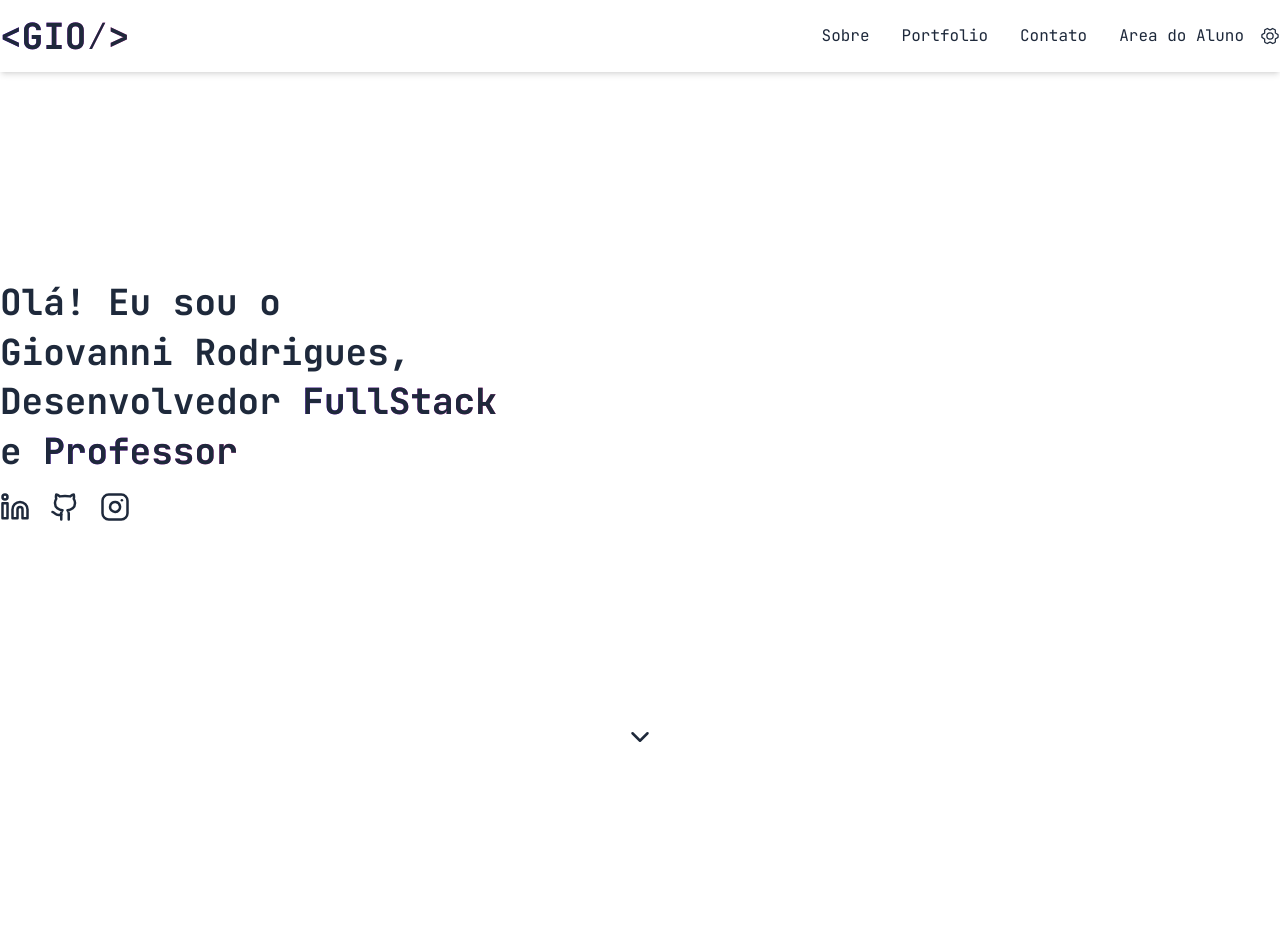
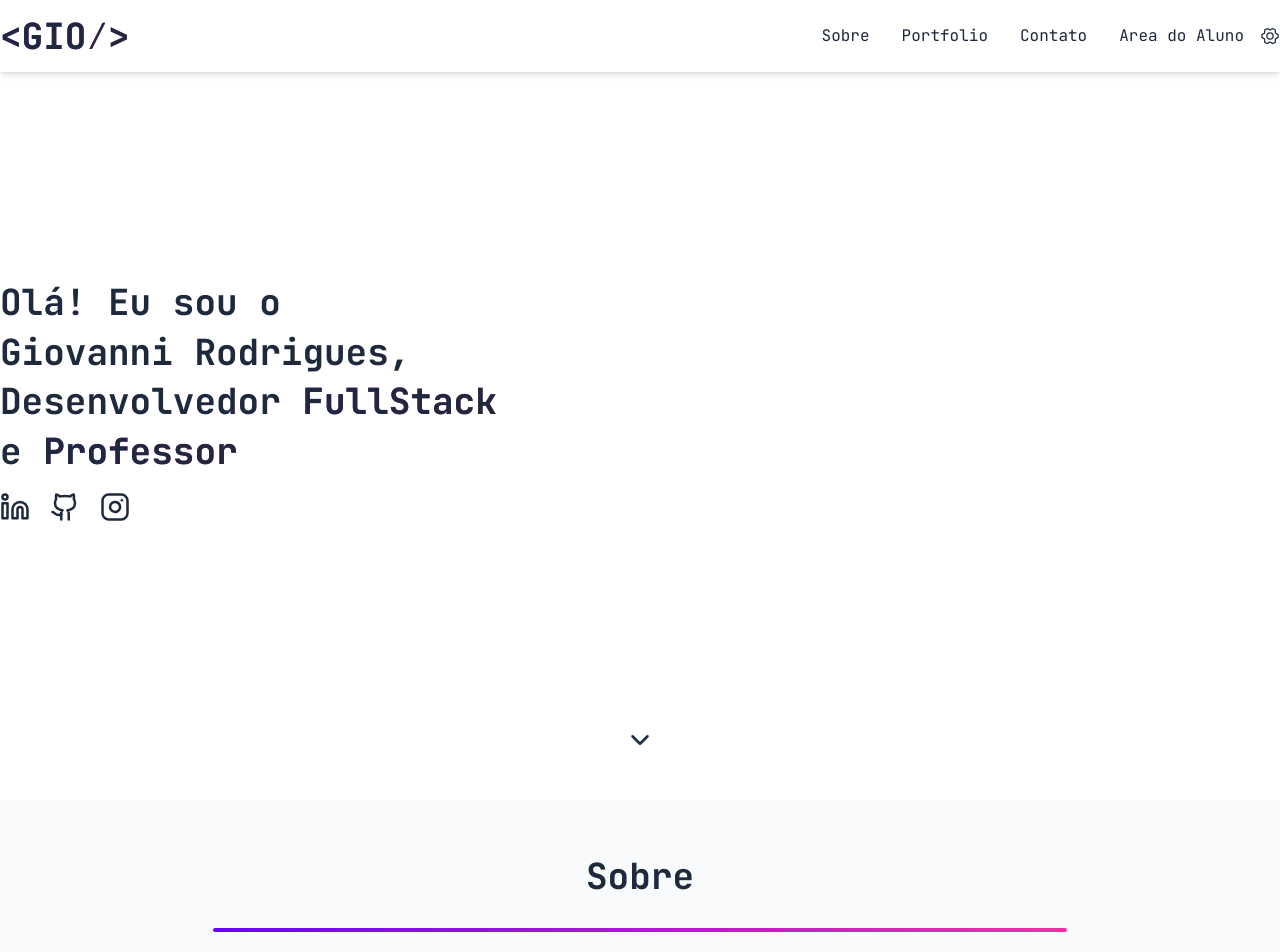
Before and after one commit to GiovanniRS/Portfolio, a React (Vite) app: page / in a window 1280 px wide. Shown: the top 952 px of the page. Before the commit the page ends 800 px from the top, so only its background shows below. Built offline with nearby package versions, Linux system fonts and the light colour scheme; what tailwindcss-text-fill would draw is missing.

Commit message:
Criando section sobre

```diff
--- /dev/null
+++ b/src/components/About.tsx
@@ -0,0 +1,10 @@
+export default function About() {
+    return(
+        <section className="min-h-screen py-14 bg-slate-50 dark:bg-neutral-900">
+            <div className="container mx-auto">
+                <h2 className="text-4xl font-bold text-center">Sobre</h2>
+                <div className="h-1 w-2/3 mx-auto mt-8 bg-gradient-to-r from-violet-gr to-pink-gr rounded-full " />
+            </div>
+        </section>
+    )
+}
--- a/src/main.tsx
+++ b/src/main.tsx
@@ -3,10 +3,12 @@ import { createRoot } from 'react-dom/client'
 import './index.css'
 import Header from './components/Header'
 import Hero from './components/Hero'
+import About from './components/About'
 
 createRoot(document.getElementById('root')!).render(
   <StrictMode>
     <Header />
     <Hero />
+    <About />
   </StrictMode>,
 )
```
